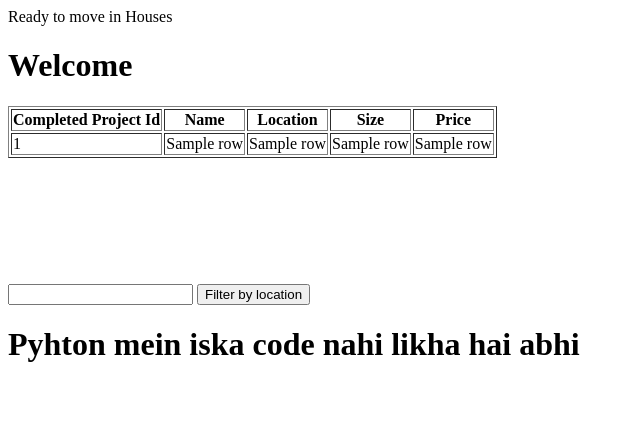
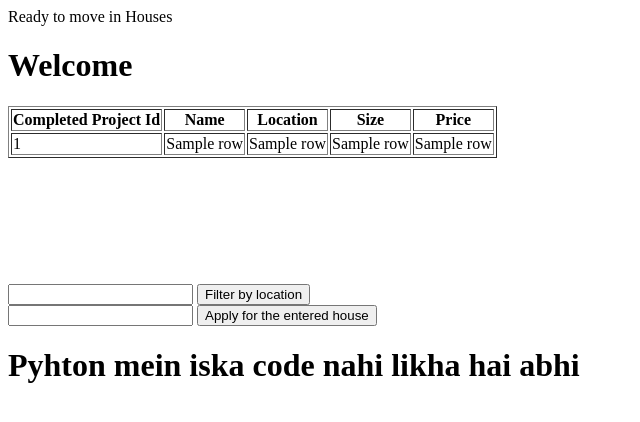
Before and after one commit to gargayush18/AVAAS, a Flask app: template Avaas_frontend/templates/house_search.html in a window 1280 px wide. Shown: the top 422 px of the page, without its empty margins (0-640 px from the left). Run offline with Flask 2, Linux system fonts and the light colour scheme; the template is opened without the code that fills it: most values are stand-ins (such as "Sample title", 1, 10 or a date in 2020).

Commit message:
apply for house

```diff
--- a/Avaas_frontend/app.py
+++ b/Avaas_frontend/app.py
@@ -167,11 +167,21 @@ def banksort():
 @app.route('/housesort' , methods=['POST','GET'])
 def housesort():
     if request.method=='POST':
-        task_content = request.form['locname']
-        print(task_content)
-        mycursor.execute("select * from Completed_Projects where (location= %s)",(task_content,))
-        data = mycursor.fetchall() #data from database
-        return render_template('house_search.html',value=data)
+        if request.form['submit_button'] == 'Fiter by location':
+            task_content = request.form['locname']
+            print(task_content)
+            mycursor.execute("select * from Completed_Projects where (location= %s)",(task_content,))
+            data = mycursor.fetchall() #data from database
+            return render_template('house_search.html',value=data)
+        if request.form['submit_button'] == 'Apply for the entered house':
+            task_content = request.form['projectid']
+            print(task_content)
+            print(username)
+            mycursor.execute("insert into house_applicants values(%s,%s,'Under review','2021-03-21')",(username,task_content,))
+            mydb.commit()
+            mycursor.execute("select * from Completed_Projects")
+            data = mycursor.fetchall() #data from database
+            return render_template('house_search.html',value=data)
 
 
 
--- a/Avaas_frontend/templates/house_search.html
+++ b/Avaas_frontend/templates/house_search.html
@@ -40,6 +40,8 @@
     <form action="/housesort" method ="POST">
         <input type ="text" name="locname">
         <input type="submit"  name = "submit_button" value ="Filter by location"><br/>
+        <input type ="text" name="projectid">
+        <input type="submit"  name = "submit_button" value ="Apply for the entered house"><br/>
 
         <h1>Pyhton mein iska code nahi likha hai abhi</h1>
     </form>
```
